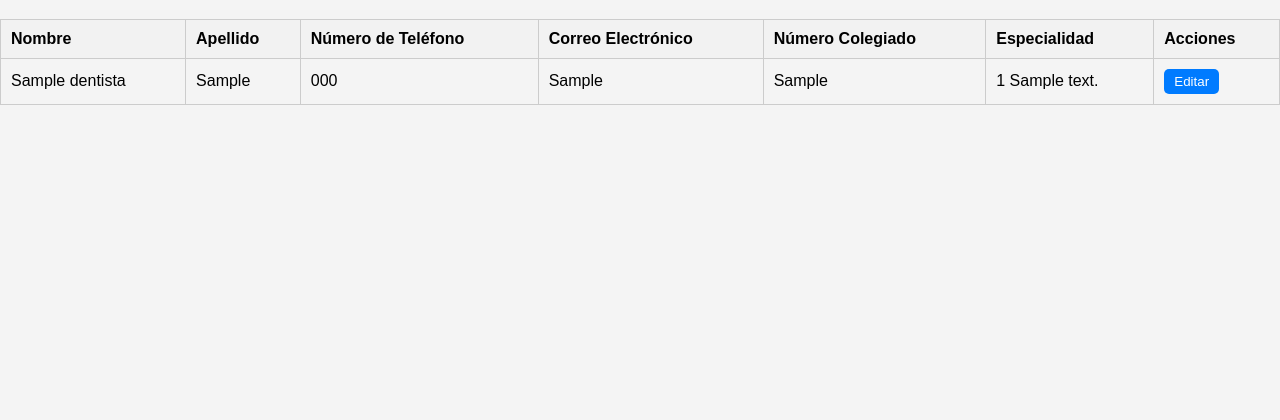
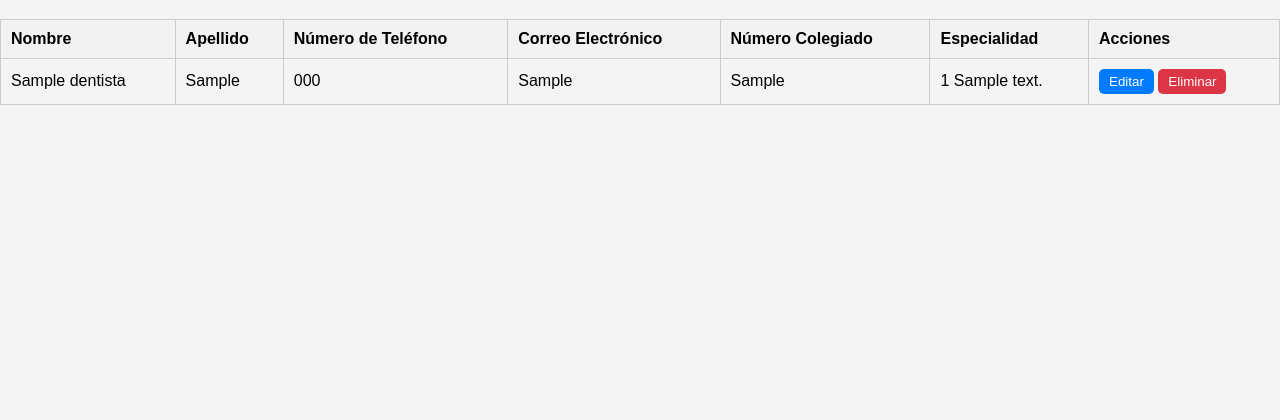
Before and after one commit to url-classes/ClinicaDental, a Django app: page /recursosHumanos/dentistas/ in a window 1280 px wide. Shown: the part 121-541 px from the top of the page. Run offline with Django 5.2, Linux system fonts and the light colour scheme; tables that the repository leaves empty hold one stand-in row (values such as "Sample post").

Commit message:
Rediseño de RRHH

```diff
--- a/app/static/css/styleListarDentista.css
+++ b/app/static/css/styleListarDentista.css
@@ -52,3 +52,16 @@ tbody tr:hover {
 .edit-btn:hover {
     background-color: #0056b3;
 }
+
+.delete-btn {
+    background-color: #dc3545;
+    color: white;
+    border: none;
+    padding: 5px 10px;
+    cursor: pointer;
+    border-radius: 5px;
+}
+
+.delete-btn:hover {
+    background-color: #bd2130;
+}
--- a/app/templates/layouts/agregar_asistentes.html
+++ b/app/templates/layouts/agregar_asistentes.html
@@ -4,13 +4,16 @@
 <head>
     <meta charset="UTF-8">
     <title>Agregar Asistente</title>
+    <link rel="stylesheet"  href="{% static 'css/styleAgregarAsistente.css' %}">
 </head>
 <body>
+    <div class="container">
         <h1>Agregar Nuevo Asistente</h1>
         <form method="post">
             {% csrf_token %}
             {{ form.as_p }}
             <button type="submit">Guardar</button>
         </form>
+    </div>
 </body>
 </html>
--- a/app/templates/layouts/listar_dentistas.html
+++ b/app/templates/layouts/listar_dentistas.html
@@ -33,6 +33,7 @@
                     <td>{{ dentista.tipo_especialidad_idtipo_especialidad }}</td>
                     <td>
                         <button class="edit-btn">Editar</button>
+                        <button class="delete-btn">Eliminar</button>
                     </td>
                 </tr>
             {% endfor %}
--- a/clinica/settings.py
+++ b/clinica/settings.py
@@ -86,7 +86,7 @@ DATABASES = {
         'ENGINE': 'django.db.backends.mysql',  # Motor de base de datos para MySQL
         'NAME': 'clinica_dental',  # Nombre de la base de datos
         'USER': 'root',  # Usuario de la base de datos
-        'PASSWORD': 'root',  # Contraseña del usuario de la base de datos
+        'PASSWORD': 'josuebarr10sJS',  # Contraseña del usuario de la base de datos
         'HOST': 'localhost',  # Dirección del servidor de base de datos
         'PORT': '3306',  # Puerto del servidor de base de datos
     }
```
Also changed, not shown: app/static/css/styleListarAsistentes.css (+13 -0 lines), app/templates/layouts/listar_asistentes.html (+4 -3 lines). Lines whose indentation alone changed are shown as unchanged.
